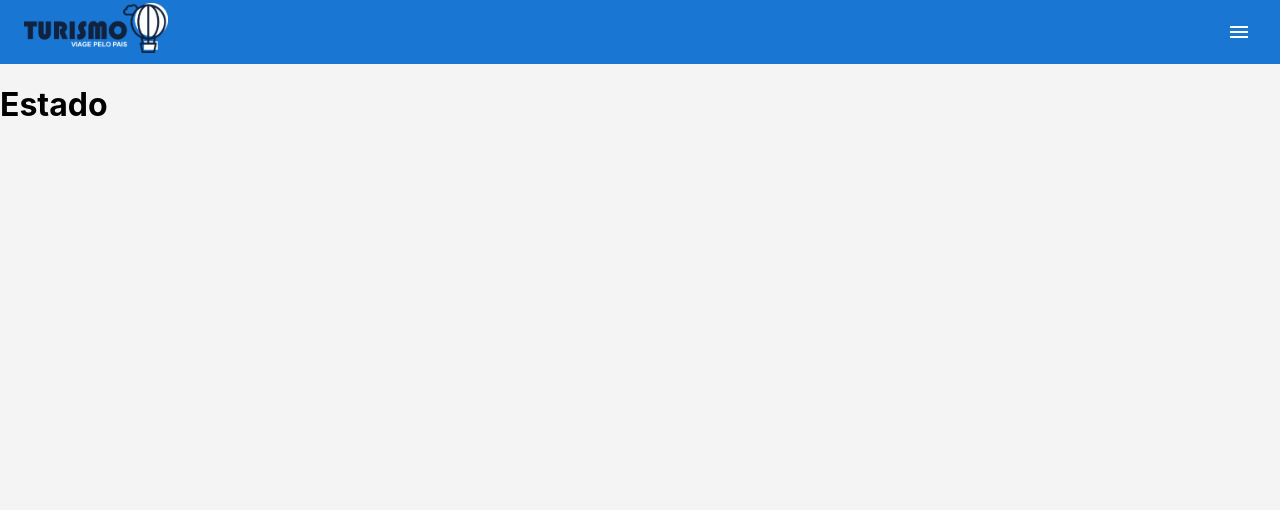
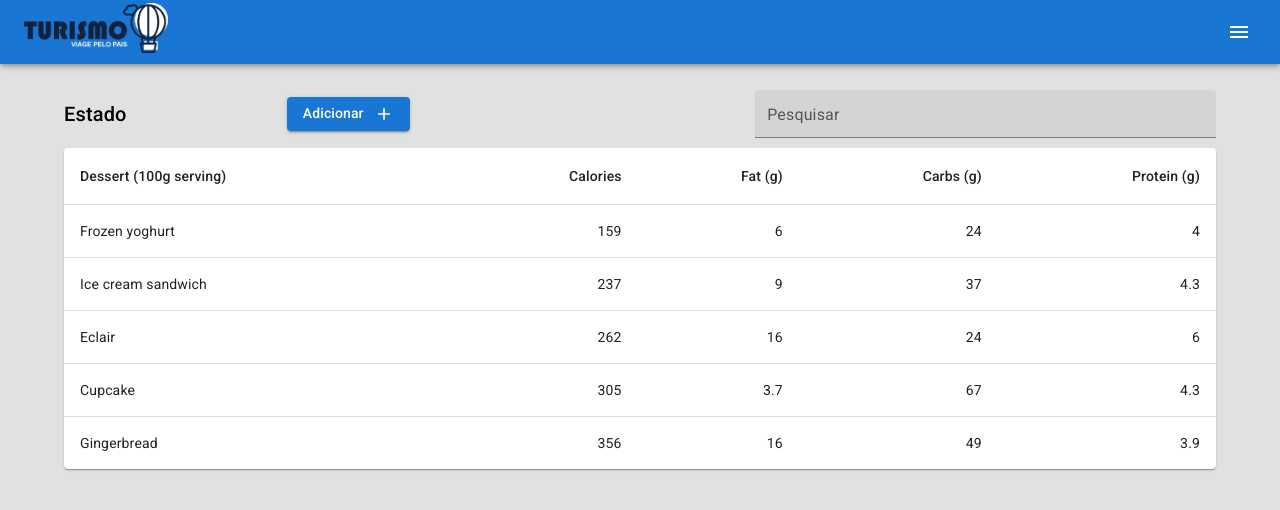
Before and after one commit to joaovcara/Test_web_Sinqia, a React (Create React App) app in the folder app/: page /Estado in a window 1280 px wide. Shown: the top 510 px of the page. Built offline with nearby package versions, Linux system fonts and the light colour scheme; the HTML template or start-up script is replaced by a standard one.

Commit message:
Definição layout page

```diff
--- a/app/src/components/Layout/Container/index.js
+++ b/app/src/components/Layout/Container/index.js
@@ -1,12 +1,35 @@
 import { Grid } from "@mui/material";
+import { useEffect, useState } from "react";
 
 function Container(props) {
+    const [appBarHeight, setAppBarHeight] = useState(0);
+
+    // Função para calcular a altura do AppBar e atualizar o estado
+    const updateAppBarHeight = () => {
+        const appBar = document.querySelector('.MuiAppBar-root');
+        if (appBar) {
+            setAppBarHeight(appBar.clientHeight);
+        }
+    };
+
+
+    useEffect(() => {
+        updateAppBarHeight();
+
+        // Adicionar um ouvinte de redimensionamento da janela para atualizar a altura quando necessário
+        window.addEventListener('resize', updateAppBarHeight);
+
+        // Remover o ouvinte de redimensionamento quando o componente for desmontado
+        return () => {
+            window.removeEventListener('resize', updateAppBarHeight);
+        };
+    }, []);
 
     return (
-        <Grid container style={{background:"#f4f4f4", height: "100vh"}}>
+        <Grid container style={{ paddingTop: appBarHeight + "px", display: "flex" }}>
             {props.children}
         </Grid>
     );
-  }
+}
 
-  export default Container;
+export default Container;
--- a/app/src/components/Layout/Header/index.js
+++ b/app/src/components/Layout/Header/index.js
@@ -6,10 +6,10 @@ import Logo from '../../../assets/img/Logo.png'
 export default function ButtonAppBar(props) {
   return (
     <Box sx={{ flexGrow: 1 }}>
-      <AppBar position="static">
+      <AppBar position="fixed">
         <Toolbar>
           <Typography variant="h6" component="div" sx={{ flexGrow: 1 }}>
-            <img src={Logo} height={50}></img>
+            <img src={Logo} height={50} alt='Logo'></img>
           </Typography>
           <IconButton
             size="small"
--- a/app/src/components/Layout/Sidebar/index.js
+++ b/app/src/components/Layout/Sidebar/index.js
@@ -17,8 +17,16 @@ export default function Sidebar(props) {
         <Divider />
       </Grid>
       <List>
+        <ListItem key={"Home"} disablePadding>
+          <Link style={{ textDecoration: "none", color: "#707070", width: widthAll }} to="/">
+            <ListItemButton>
+              <ListItemIcon><MailIcon /></ListItemIcon>
+              <ListItemText primary={"Home"} />
+            </ListItemButton>
+          </Link>
+        </ListItem>
         <ListItem key={"Estado"} disablePadding>
-          <Link style={{textDecoration: "none", color:"#707070", width: widthAll}} to="/Estado">
+          <Link style={{ textDecoration: "none", color: "#707070", width: widthAll }} to="/Estado">
             <ListItemButton>
               <ListItemIcon><MailIcon /></ListItemIcon>
               <ListItemText primary={"Estado"} />
@@ -26,7 +34,7 @@ export default function Sidebar(props) {
           </Link>
         </ListItem>
         <ListItem key={"PontoTuristico"} disablePadding>
-          <Link style={{textDecoration: "none", color:"#707070", width: widthAll}} to="/PontoTuristico">
+          <Link style={{ textDecoration: "none", color: "#707070", width: widthAll }} to="/PontoTuristico">
             <ListItemButton>
               <ListItemIcon><MailIcon /></ListItemIcon>
               <ListItemText primary={"Ponto Turístico"} />
--- a/app/src/components/Widgets/Table/index.js
+++ b/app/src/components/Widgets/Table/index.js
@@ -1,52 +1,54 @@
 import * as React from 'react';
-import { DataGrid } from '@mui/x-data-grid';
+import {Table as MuiTable} from '@mui/material';
+import TableBody from '@mui/material/TableBody';
+import TableCell from '@mui/material/TableCell';
+import TableContainer from '@mui/material/TableContainer';
+import TableHead from '@mui/material/TableHead';
+import TableRow from '@mui/material/TableRow';
+import Paper from '@mui/material/Paper';
 
-const columns = [
-  { field: 'id', headerName: 'ID', width: 70 },
-  { field: 'firstName', headerName: 'First name', width: 130 },
-  { field: 'lastName', headerName: 'Last name', width: 130 },
-  {
-    field: 'age',
-    headerName: 'Age',
-    type: 'number',
-    width: 90,
-  },
-  {
-    field: 'fullName',
-    headerName: 'Full name',
-    description: 'This column has a value getter and is not sortable.',
-    sortable: false,
-    width: 160,
-    valueGetter: (params) =>
-      `${params.row.firstName || ''} ${params.row.lastName || ''}`,
-  },
+function createData(name, calories, fat, carbs, protein) {
+  return { name, calories, fat, carbs, protein };
+}
+
+const rows = [
+  createData('Frozen yoghurt', 159, 6.0, 24, 4.0),
+  createData('Ice cream sandwich', 237, 9.0, 37, 4.3),
+  createData('Eclair', 262, 16.0, 24, 6.0),
+  createData('Cupcake', 305, 3.7, 67, 4.3),
+  createData('Gingerbread', 356, 16.0, 49, 3.9),
 ];
 
-const rows = [
-  { id: 1, lastName: 'Snow', firstName: 'Jon', age: 35 },
-  { id: 2, lastName: 'Lannister', firstName: 'Cersei', age: 42 },
-  { id: 3, lastName: 'Lannister', firstName: 'Jaime', age: 45 },
-  { id: 4, lastName: 'Stark', firstName: 'Arya', age: 16 },
-  { id: 5, lastName: 'Targaryen', firstName: 'Daenerys', age: null },
-  { id: 6, lastName: 'Melisandre', firstName: null, age: 150 },
-  { id: 7, lastName: 'Clifford', firstName: 'Ferrara', age: 44 },
-  { id: 8, lastName: 'Frances', firstName: 'Rossini', age: 36 },
-  { id: 9, lastName: 'Roxie', firstName: 'Harvey', age: 65 },
-];
-
-export default function DataTable() {
+export default function Table() {
   return (
-    <div style={{ background: '#fff', height: 400, width: '100%', borderRadius: "5px" }}>
-      <DataGrid
-        rows={rows}
-        columns={columns}
-        initialState={{
-          pagination: {
-            paginationModel: { page: 0, pageSize: 3 },
-          },
-        }}
-        pageSizeOptions={[5, 120]}
-      />
-    </div>
+    <TableContainer component={Paper}>
+      <MuiTable sx={{ minWidth: 650 }} aria-label="simple table">
+        <TableHead>
+          <TableRow>
+            <TableCell>Dessert (100g serving)</TableCell>
+            <TableCell align="right">Calories</TableCell>
+            <TableCell align="right">Fat&nbsp;(g)</TableCell>
+            <TableCell align="right">Carbs&nbsp;(g)</TableCell>
+            <TableCell align="right">Protein&nbsp;(g)</TableCell>
+          </TableRow>
+        </TableHead>
+        <TableBody>
+          {rows.map((row) => (
+            <TableRow
+              key={row.name}
+              sx={{ '&:last-child td, &:last-child th': { border: 0 } }}
+            >
+              <TableCell component="th" scope="row">
+                {row.name}
+              </TableCell>
+              <TableCell align="right">{row.calories}</TableCell>
+              <TableCell align="right">{row.fat}</TableCell>
+              <TableCell align="right">{row.carbs}</TableCell>
+              <TableCell align="right">{row.protein}</TableCell>
+            </TableRow>
+          ))}
+        </TableBody>
+      </MuiTable>
+    </TableContainer>
   );
 }
--- a/app/src/components/pages/Estado/index.js
+++ b/app/src/components/pages/Estado/index.js
@@ -1,7 +1,13 @@
+import PageGeneric from '../PageGeneric';
+
 function PageEstado() {
-    return (
-        <h1>Estado</h1>
-    );
-  }
+  return (
+    <PageGeneric
+      title={"Estado"}
+      columns={[]}
+      data={[]}
+    />
+  );
+}
 
 export default PageEstado;
--- /dev/null
+++ b/app/src/components/pages/PageGeneric/index.js
@@ -0,0 +1,25 @@
+import { Button, Grid, TextField, Typography } from '@mui/material'
+import Table from '../../Widgets/Table'
+import AddIcon from '@mui/icons-material/Add';
+
+function PageGeneric(props) {
+  return (
+    <Grid container paddingX={"5%"} paddingY={"2%"}>
+      <Grid container justifyContent="space-between" flexWrap="nowrap">
+        <div style={{ display: "flex", alignItems: "center", width: "30%", justifyContent:"space-between"}} >
+          <Typography variant='h6' marginRight="10px">{props.title}</Typography>
+          <Button variant='contained'>
+            <Typography style={{textTransform: "none", marginRight: "10px"}} variant='subtitle2' >Adicionar</Typography>
+            <AddIcon fontSize='small' />
+          </Button>
+        </div>
+        <TextField style={{ width: "40%" }} variant='filled' size='small' label="Pesquisar" id="fullWidth" />
+      </Grid>
+      <Grid container marginTop="10px">
+        <Table></Table>
+      </Grid>
+    </Grid>
+  );
+}
+
+export default PageGeneric;
--- a/app/src/components/pages/PontoTuristico/index.js
+++ b/app/src/components/pages/PontoTuristico/index.js
@@ -1,7 +1,11 @@
+import PageGeneric from '../PageGeneric';
+
 function PagePontoTuristico() {
-    return (
-        <h1>Ponto Turistico</h1>
-    );
-  }
+  return (
+    <PageGeneric title={"Ponto Turístico"}>
+
+    </PageGeneric>
+  );
+}
 
 export default PagePontoTuristico;
--- a/app/src/index.css
+++ b/app/src/index.css
@@ -5,6 +5,7 @@ body {
     sans-serif;
   -webkit-font-smoothing: antialiased;
   -moz-osx-font-smoothing: grayscale;
+  background-color: #e1e1e1;
 }
 
 code {
```
